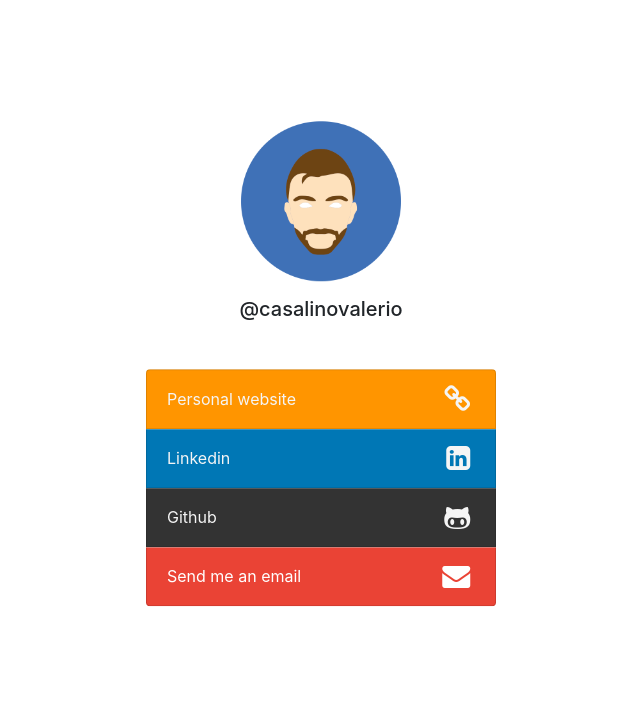
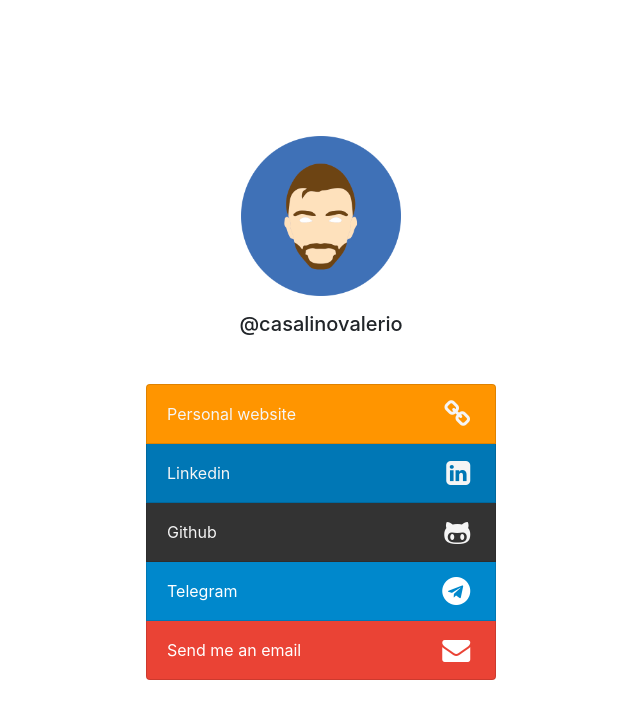
Before and after one commit to 5amu/readmylink, a plain HTML site: page index.html in a window 1280 px wide. Shown: the whole page, without its empty margins (319-959 px from the left). Drawn offline with nearby package versions, Linux system fonts and the light colour scheme.

Commit message:
Add telegram link

```diff
--- a/index.html
+++ b/index.html
@@ -35,6 +35,11 @@
                 <span class="badge"><i class="fa fa-github-alt" style="font-size:28px"></i></span>
             </a>
             <a class="list-group-item list-group-item-action d-flex justify-content-between align-items-center"
+                href="https://t.me/casalinovalerio" style="color:white;background-color:#0088cc">
+                Telegram
+                <span class="badge"><i class="fa fa-telegram" style="font-size:28px"></i></span>
+            </a>
+            <a class="list-group-item list-group-item-action d-flex justify-content-between align-items-center"
                 href="mailto:casalinovalerio.cv@gmail.com" style="color:white;background-color:#ea4335">
                 Send me an email
                 <span class="badge"><i class="fa fa-envelope" style="font-size:28px"></i></span>
```
